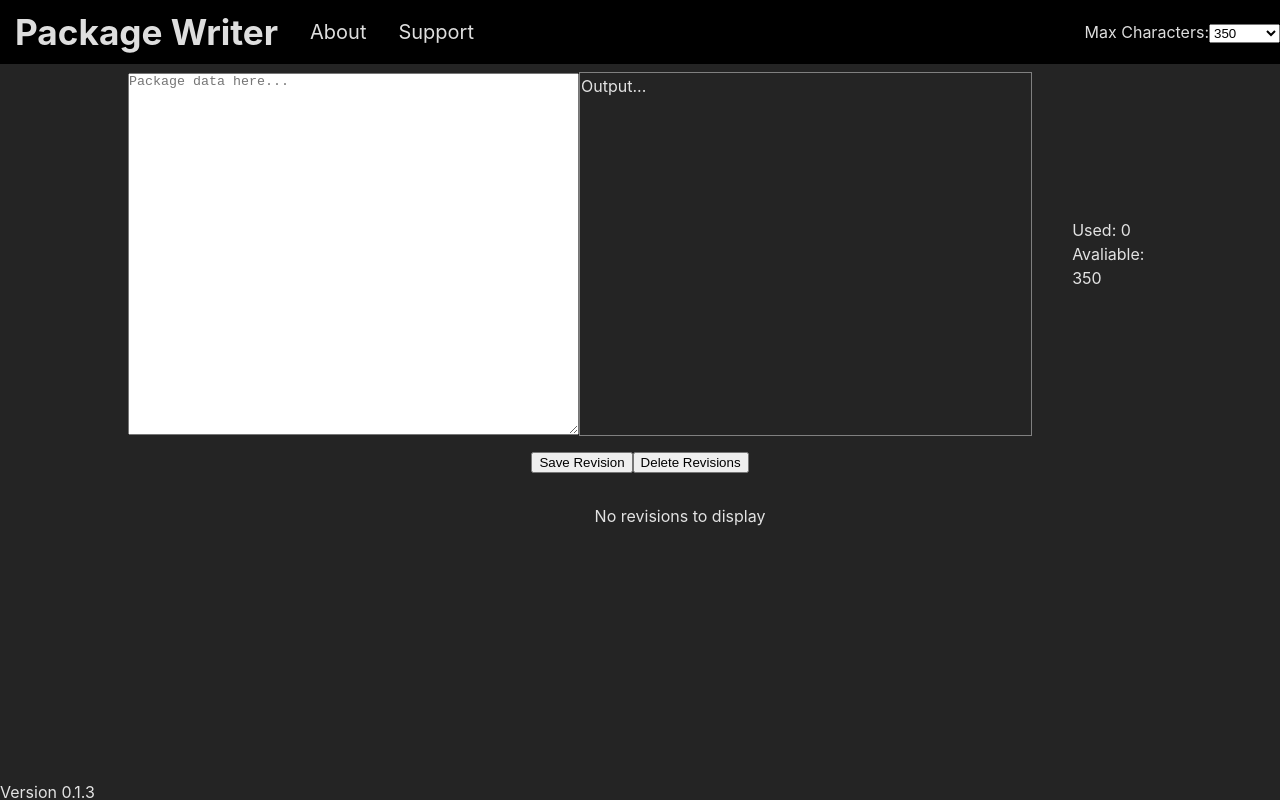
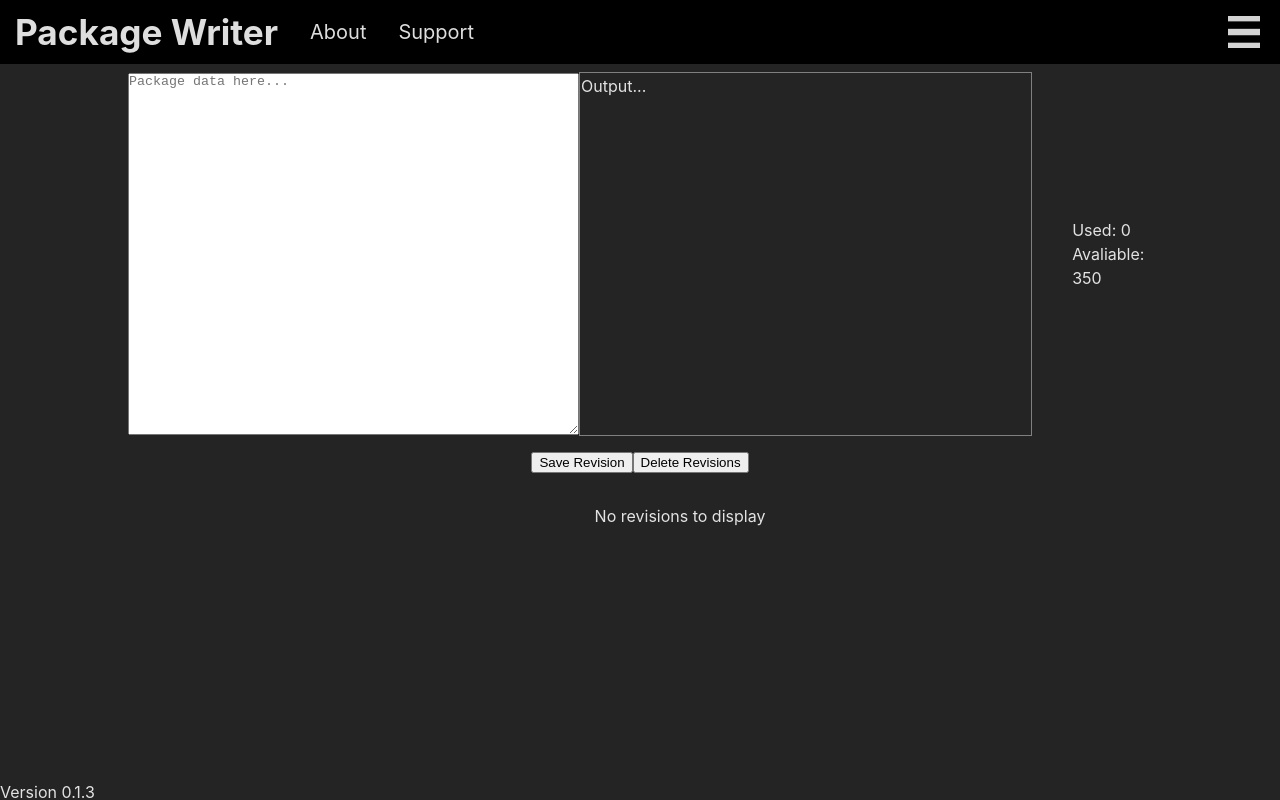
Before and after one commit to chesspro13/package_writer, a React (Vite) app: page / in a window 1280 px wide. Built offline with nearby package versions, Linux system fonts and the light colour scheme.

Commit message:
Implemented basic side bar feature.

```diff
--- /dev/null
+++ b/src/Components/CharacterLimitSelector.tsx
@@ -0,0 +1,24 @@
+interface SelectionEvent {
+  setCharacterLimit: React.Dispatch<React.SetStateAction<number>>;
+}
+
+function CharacterLimitSelector(props: SelectionEvent) {
+  return (
+    <div>
+      Max Characters:
+      <select
+        defaultValue={350}
+        onChange={(e: React.ChangeEvent<HTMLSelectElement>) =>
+          props.setCharacterLimit(parseInt(e.target.value))
+        }
+      >
+        <option value={250}>250</option>
+        <option value={350}>350</option>
+        <option value={700}>700</option>
+        <option value={-1}>No Limit</option>
+      </select>
+    </div>
+  );
+}
+
+export default CharacterLimitSelector;
--- a/src/Components/Header/NavigationBar.css
+++ b/src/Components/Header/NavigationBar.css
@@ -6,6 +6,10 @@
 .dark_mode_button {
   height: 30px;
   margin: 15px;
+}
+
+img {
+  padding-right: 20px;
 }
 
 .numInput {
@@ -29,11 +33,14 @@
 #navbar {
   display: flex;
   justify-content: space-between;
-  border: 1px solid burlywood;
+  /* border: 1px solid burlywood; */
 }
 
 .nav_button_group {
   display: flex;
+  align-items: center;
+  gap: 20px;
+  padding: 20px;
 }
 
 .about_button {
--- a/src/Components/Header/NavigationBar.tsx
+++ b/src/Components/Header/NavigationBar.tsx
@@ -1,36 +1,18 @@
 import Navbar from "react-bootstrap/Navbar";
 import "./NavigationBar.css";
 import { NavLink } from "react-router-dom";
+import hamburger_menu from "../../assets/icons/menu_icon.png";
 
 interface navInterface {
-  setCharacterLimit: React.Dispatch<React.SetStateAction<number>>;
-  showCharacters: boolean;
-}
-
-function characterSelector(props: navInterface) {
-  return (
-    <div>
-      Max Characters:
-      <select
-        defaultValue={350}
-        onChange={(e: React.ChangeEvent<HTMLSelectElement>) =>
-          props.setCharacterLimit(parseInt(e.target.value))
-        }
-      >
-        <option value={250}>250</option>
-        <option value={350}>350</option>
-        <option value={700}>700</option>
-        <option value={-1}>No Limit</option>
-      </select>
-    </div>
-  );
-}
-
-function doNothing() {
-  return <p></p>;
+  toggleMenu: React.Dispatch<React.SetStateAction<boolean>>;
+  menuOpen: boolean;
 }
 
 function NavigationBar(props: navInterface) {
+  function toggleMenu() {
+    props.toggleMenu(!props.menuOpen);
+  }
+
   return (
     <div className="nav_filler">
       <Navbar sticky="top" id="header">
@@ -46,9 +28,16 @@ function NavigationBar(props: navInterface) {
           Support
         </NavLink>
       </Navbar>
-      <div className="nav_button_group">
+      {/* <div className="nav_button_group">
         {props.showCharacters ? characterSelector(props) : doNothing()}
-      </div>
+        {/* <Menu /> * /}
+      </div> */}
+      <img
+        src={hamburger_menu}
+        alt="Menu"
+        className="hamburger_menu"
+        onClick={toggleMenu}
+      />
     </div>
   );
 }
--- /dev/null
+++ b/src/Components/SidePanel/Menu.css
@@ -0,0 +1,7 @@
+.page {
+  display: flex;
+  justify-content: center;
+}
+
+.body {
+}
--- /dev/null
+++ b/src/Components/SidePanel/Menu.tsx
@@ -0,0 +1,27 @@
+import "./SidePanel.css";
+import SidePanel from "./SidePanel";
+
+interface MenuData {
+  menuVisable: boolean;
+  setCharacterLimit: React.Dispatch<React.SetStateAction<number>>;
+}
+
+function doNothing() {
+  return <div />;
+}
+
+function Menu(props: MenuData) {
+  return (
+    <>
+      {props.menuVisable ? (
+        <>
+          <SidePanel setCharacterLimit={props.setCharacterLimit} />
+        </>
+      ) : (
+        doNothing
+      )}
+    </>
+  );
+}
+
+export default Menu;
--- /dev/null
+++ b/src/Components/SidePanel/SidePanel.css
@@ -0,0 +1,16 @@
+.hamburger_menu {
+  width: 32px;
+  height: 32px;
+}
+
+.side_pane {
+  background-color: black;
+  width: 300px;
+  height: 92vh;
+  min-width: 250px;
+
+  display: flex;
+  flex-direction: column;
+  align-items: center;
+  padding: 10px;
+}
--- /dev/null
+++ b/src/Components/SidePanel/SidePanel.tsx
@@ -0,0 +1,16 @@
+import "./SidePanel.css";
+import CharacterLimitSelector from "../CharacterLimitSelector";
+
+interface characterSelector {
+  setCharacterLimit: React.Dispatch<React.SetStateAction<number>>;
+}
+
+function SidePanel(props: characterSelector) {
+  return (
+    <div className="side_pane">
+      <CharacterLimitSelector setCharacterLimit={props.setCharacterLimit} />
+    </div>
+  );
+}
+
+export default SidePanel;
--- a/src/pages/MainEditor.tsx
+++ b/src/pages/MainEditor.tsx
@@ -4,20 +4,24 @@ import EditorBody from "../Editor/editor-body";
 import RevisionElement from "../RevisionControl/RevisionElement";
 import NavigationBar from "../Components/Header/NavigationBar";
 import Footer from "../Components/Footer/footer";
+import Menu from "../../src/Components/SidePanel/Menu";
+import "../../src/Components/SidePanel/Menu.css";
 
 function MainEditor() {
   const [revisions, setRevisions] = useState([""]);
   const [output, setOutput] = useState("");
   const [characterLimit, setCharacterLimit] = useState(350);
+  const [menuToggle, setMenuToggle] = useState(false);
 
   return (
     <>
-      <NavigationBar
-        setCharacterLimit={setCharacterLimit}
-        showCharacters={true}
+      <NavigationBar toggleMenu={setMenuToggle} menuOpen={menuToggle} />
+      <div className="page">
+        <div className="body">
+          <EditorBody
+            output_setter={setOutput}
+            characterLimit={characterLimit}
           />
-      <div className="body">
-        <EditorBody output_setter={setOutput} characterLimit={characterLimit} />
           <RevisionButtons
             revisions={revisions}
             updateRevisions={setRevisions}
@@ -27,8 +31,10 @@ function MainEditor() {
             revisions={revisions}
             characterLimit={characterLimit}
           />
+        </div>
+        <Menu menuVisable={menuToggle} setCharacterLimit={setCharacterLimit} />
+      </div>
       <Footer />
-      </div>
     </>
   );
 }
```
Lines whose indentation alone changed are shown as unchanged.
